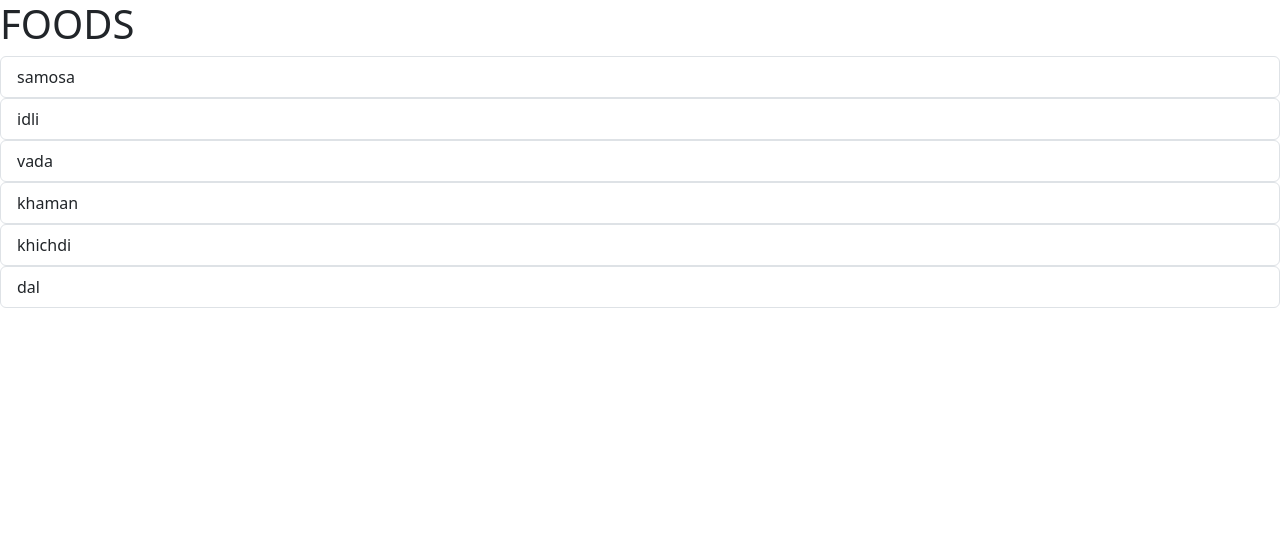
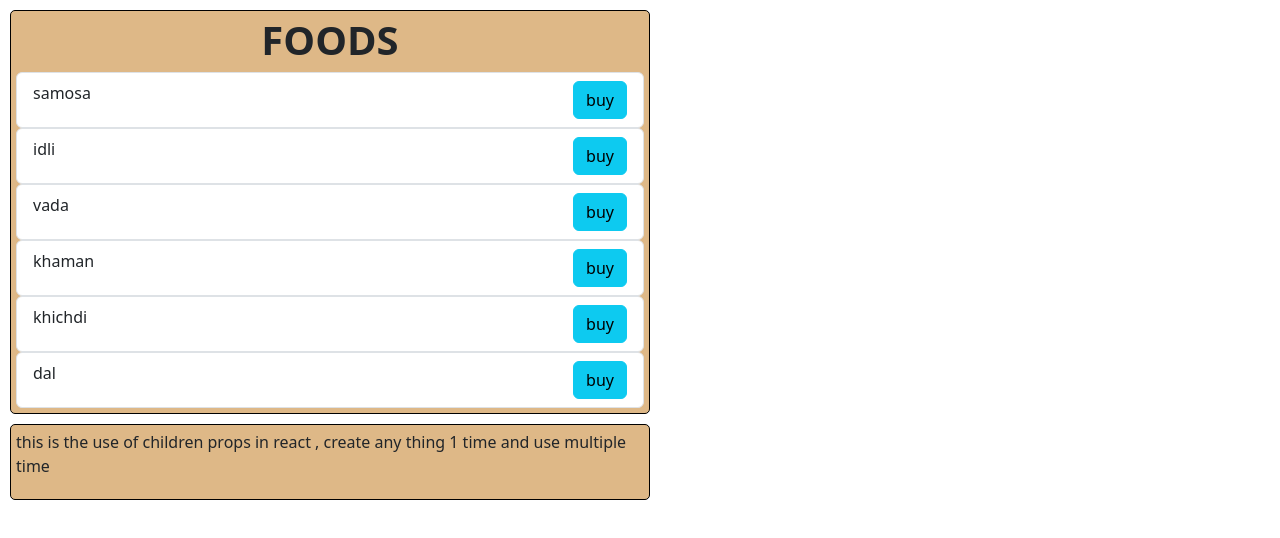
Before and after one commit to DishantGirase/react-learning-, a React (Vite) app in the folder 18fragments/learning-fragments/: page / in a window 1280 px wide. Shown: the top 538 px of the page. Built offline with nearby package versions, Linux system fonts and the light colour scheme.

Commit message:
20/06/2007

```diff
--- a/18fragments/learning-fragments/src/App.jsx
+++ b/18fragments/learning-fragments/src/App.jsx
@@ -4,6 +4,7 @@ import "./App.css";
 import Buffering from "./coponents/buffering";
 import DataShowing from "./coponents/dataShowing";
 import Heading from "./coponents/heading";
+import Container from "./coponents/container";
 
 function App() {
   let foodsArr = ["samosa", "idli", "vada", "khaman", "khichdi", "dal"];
@@ -11,13 +12,20 @@ function App() {
 
   return (
     <>
-      <Heading className={`${Style.headingCss}`}></Heading>
-      {foodsArr.length === 0 ? <Buffering></Buffering> : null}
-      {foodsArr.map((item) => (
-        <ul className="list-group">
+      {" "}
+      <Container>
+        <Heading className={`${Style.headingCss}`}></Heading>
+        {foodsArr.length === 0 ? <Buffering></Buffering> : null}
+        {foodsArr.map((item) => (
           <DataShowing data={item}></DataShowing>
-        </ul>
-      ))}
+        ))}
+      </Container>
+      <Container>
+        <p>
+          this is the use of children props in react , create any thing 1 time
+          and use multiple time
+        </p>
+      </Container>
     </>
   );
 }
--- a/18fragments/learning-fragments/src/coponents/Heading.module.css
+++ b/18fragments/learning-fragments/src/coponents/Heading.module.css
@@ -1,3 +1,4 @@
 .headingCss {
-  background-color: aqua;
+  text-align: center;
+  font-weight: 800;
 }
--- /dev/null
+++ b/18fragments/learning-fragments/src/coponents/container.jsx
@@ -0,0 +1,5 @@
+import style from "./container.module.css";
+const Container = (props) => {
+  return <div className={style.containerCss}>{props.children}</div>;
+};
+export default Container;
--- /dev/null
+++ b/18fragments/learning-fragments/src/coponents/container.module.css
@@ -0,0 +1,9 @@
+.containerCss {
+  width: 50%;
+  border: 1px solid black;
+  margin: 10px;
+  min-width: 200px;
+  border-radius: 5px;
+  background-color: burlywood;
+  padding: 5px;
+}
--- a/18fragments/learning-fragments/src/coponents/dataShowing.jsx
+++ b/18fragments/learning-fragments/src/coponents/dataShowing.jsx
@@ -1,4 +1,21 @@
+import styles from "./dataShowing.module.css";
 const DataShowing = (props) => {
-  return <li className="list-group-item">{props.data}</li>;
+  const ClickingBuy = (event) => {
+    console.log(event);
+    console.log(`${props.data} is added to cart`);
+  };
+  return (
+    <ul className="list-group">
+      <li className="list-group-item">
+        {props.data}
+        <button
+          className={`${styles.buyButton} btn btn-info`}
+          onClick={(event) => ClickingBuy(event)}
+        >
+          buy
+        </button>
+      </li>
+    </ul>
+  );
 };
 export default DataShowing;
--- /dev/null
+++ b/18fragments/learning-fragments/src/coponents/dataShowing.module.css
@@ -0,0 +1,3 @@
+.buyButton {
+  float: right;
+}
--- a/18fragments/learning-fragments/src/coponents/heading.jsx
+++ b/18fragments/learning-fragments/src/coponents/heading.jsx
@@ -1,4 +1,5 @@
+import style from "./Heading.module.css";
 const Heading = () => {
-  return <h1>FOODS</h1>;
+  return <h1 className={style.headingCss}>FOODS</h1>;
 };
 export default Heading;
```
